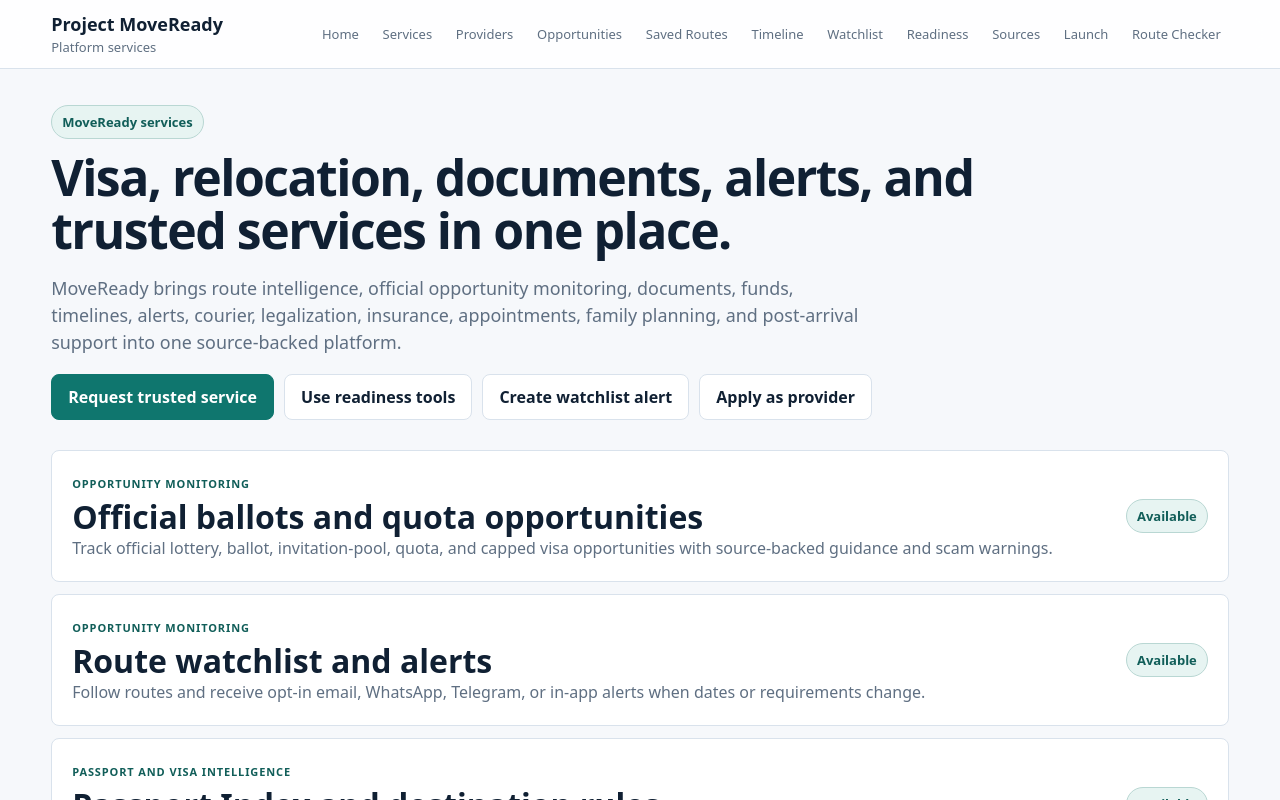
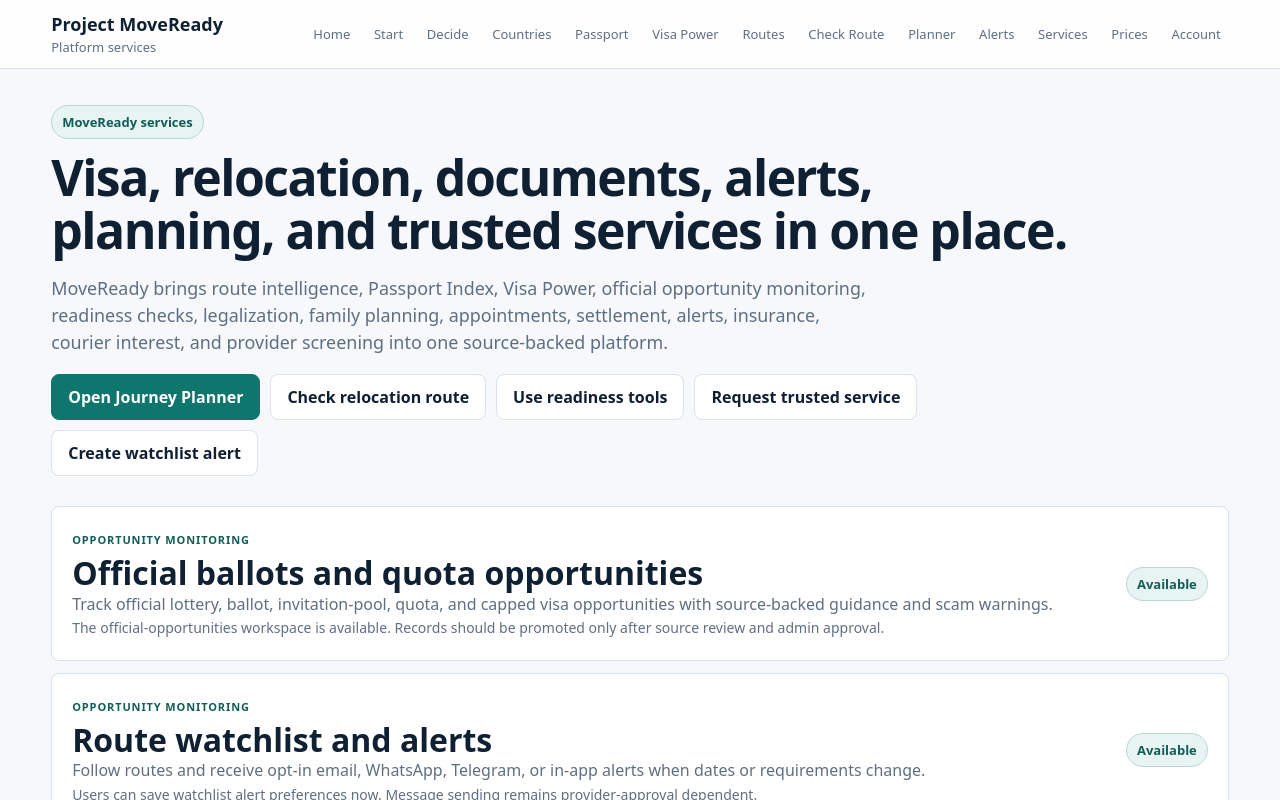
Before and after one commit to SirBM201/SirBM201-moveready-frontend, a Next.js app: page /platform in a window 1280 px wide. Shown: the top 800 px of the page. Built offline with nearby package versions, Linux system fonts and the light colour scheme.

Commit message:
Feature Journey Planner on platform page

```diff
--- a/app/platform/page.tsx
+++ b/app/platform/page.tsx
@@ -1,4 +1,6 @@
+import SiteHeader from "@/components/SiteHeader";
 import { platformModules } from "@/lib/platformModules";
+
 
 const availabilityLabel = {
   available: "Available",
@@ -6,41 +8,25 @@ const availabilityLabel = {
   partner_approval_pending: "Partner approval pending",
 };
 
+
 export default function PlatformPage() {
   return (
     <main className="page-shell">
-      <header className="topbar">
-        <a className="brand" href="/">
-          <strong>Project MoveReady</strong>
-          <span>Platform services</span>
-        </a>
-        <nav className="nav" aria-label="Main navigation">
-          <a href="/">Home</a>
-          <a href="/services">Services</a>
-          <a href="/providers">Providers</a>
-          <a href="/opportunities">Opportunities</a>
-          <a href="/saved-routes">Saved Routes</a>
-          <a href="/timeline">Timeline</a>
-          <a href="/watchlist">Watchlist</a>
-          <a href="/readiness">Readiness</a>
-          <a href="/sources">Sources</a>
-          <a href="/launch-readiness">Launch</a>
-          <a href="/route-checker">Route Checker</a>
-        </nav>
-      </header>
+      <SiteHeader sectionLabel="Platform services" />
 
       <section className="hero-band compact-hero">
         <div className="hero-copy">
           <span className="eyebrow">MoveReady services</span>
-          <h1>Visa, relocation, documents, alerts, and trusted services in one place.</h1>
+          <h1>Visa, relocation, documents, alerts, planning, and trusted services in one place.</h1>
           <p className="lede">
-            MoveReady brings route intelligence, official opportunity monitoring, documents, funds, timelines, alerts, courier, legalization, insurance, appointments, family planning, and post-arrival support into one source-backed platform.
+            MoveReady brings route intelligence, Passport Index, Visa Power, official opportunity monitoring, readiness checks, legalization, family planning, appointments, settlement, alerts, insurance, courier interest, and provider screening into one source-backed platform.
           </p>
           <div className="actions">
-            <a className="btn primary" href="/services">Request trusted service</a>
+            <a className="btn primary" href="/journey-planner">Open Journey Planner</a>
+            <a className="btn" href="/route-checker">Check relocation route</a>
             <a className="btn" href="/readiness">Use readiness tools</a>
+            <a className="btn" href="/services">Request trusted service</a>
             <a className="btn" href="/watchlist">Create watchlist alert</a>
-            <a className="btn" href="/partners/apply">Apply as provider</a>
           </div>
         </div>
       </section>
@@ -53,6 +39,7 @@ export default function PlatformPage() {
                 <span className="overline">{module.category}</span>
                 <h2>{module.title}</h2>
                 <p>{module.summary}</p>
+                <p className="form-status">{module.readiness}</p>
               </div>
               <div className="module-row-meta">
                 <span className={`badge module-status ${module.availability}`}>{availabilityLabel[module.availability]}</span>
```
